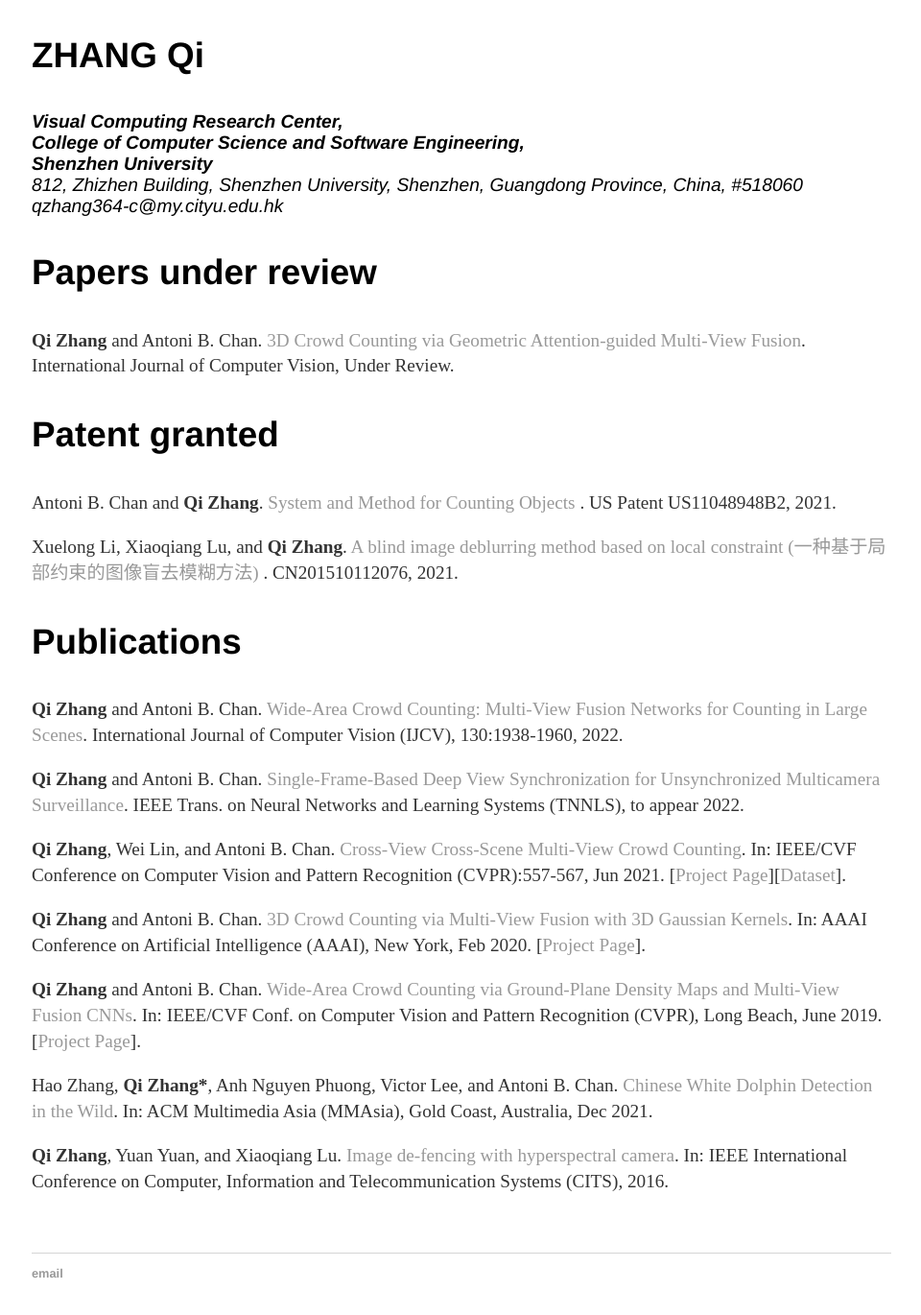
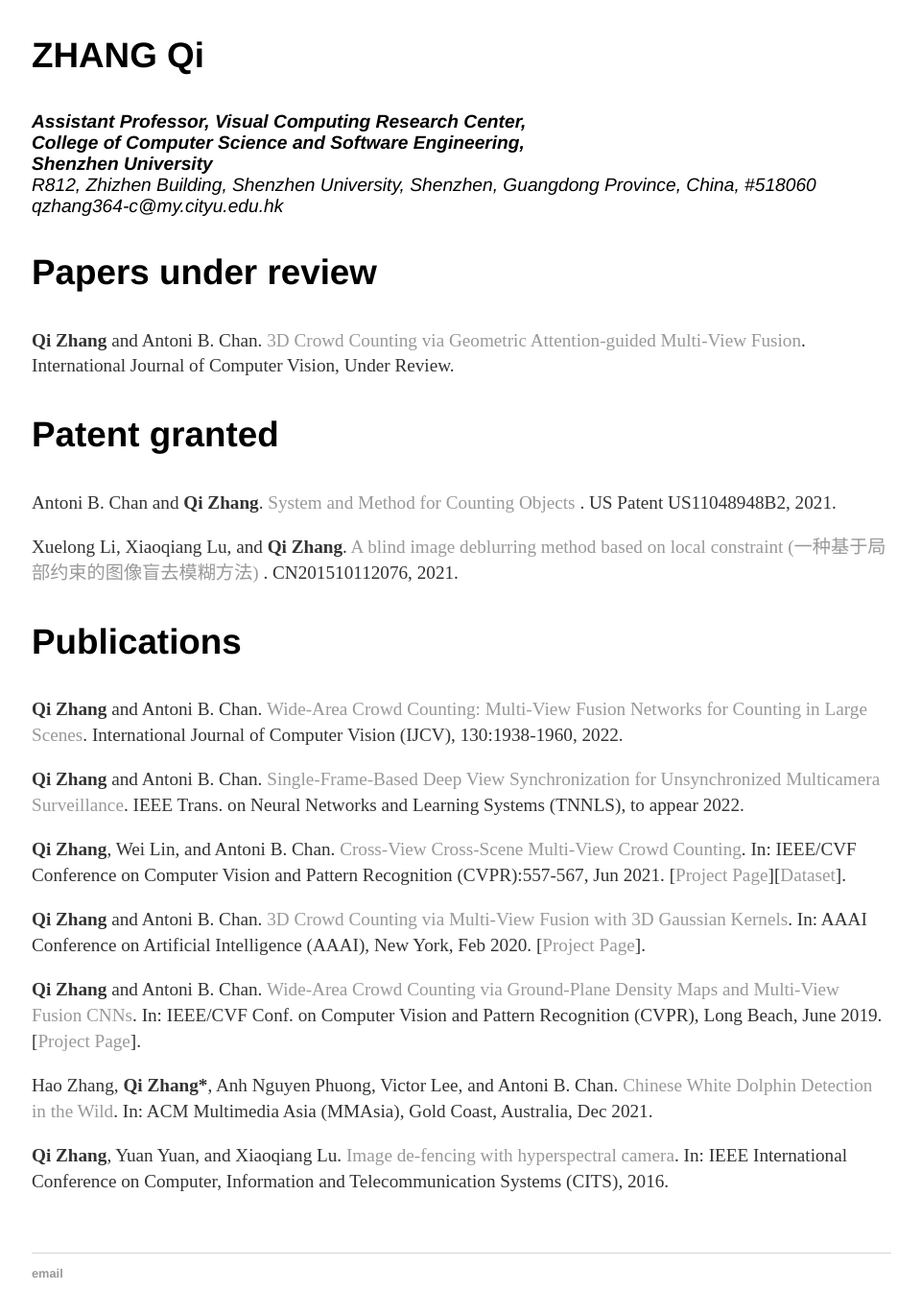
Before and after one commit to zqyq/zqyq.github.io, a Jekyll site: the page built from cv/index.html, in a window 1280 px wide, cut to the strip 302-1698 px from the top of the page. Shown: the top 1370 px of the strip at 96% size, without its empty margins (159-1119 px from the left). Built offline with Jekyll 4.4.1, drawn with Linux system fonts in a browser that asks for light colours.

Commit message:
Update index.html

```diff
--- a/cv/index.html
+++ b/cv/index.html
@@ -10,10 +10,10 @@ title: CV of Qi ZHANG
 
 					<h3>ZHANG Qi</h3>
 					<address>
-						<strong> Visual Computing Research Center, </strong><br>
+						<strong> Assistant Professor, Visual Computing Research Center, </strong><br>
 						<strong> College of Computer Science and Software Engineering, </strong> <br>
 						<strong> Shenzhen University </strong> <br>
-						812, Zhizhen Building, Shenzhen University, Shenzhen, Guangdong Province, China, #518060 <br>
+						R812, Zhizhen Building, Shenzhen University, Shenzhen, Guangdong Province, China, #518060 <br>
 					<span class="obfuscate">qzhang364-c@my.cityu.edu.hk</span>
 					</address>
 
```
